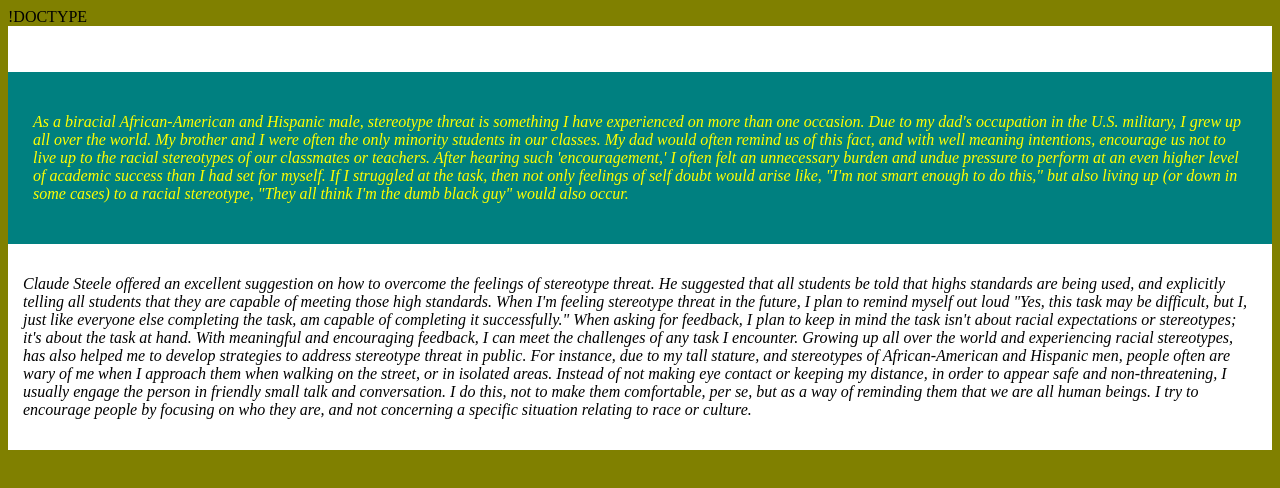
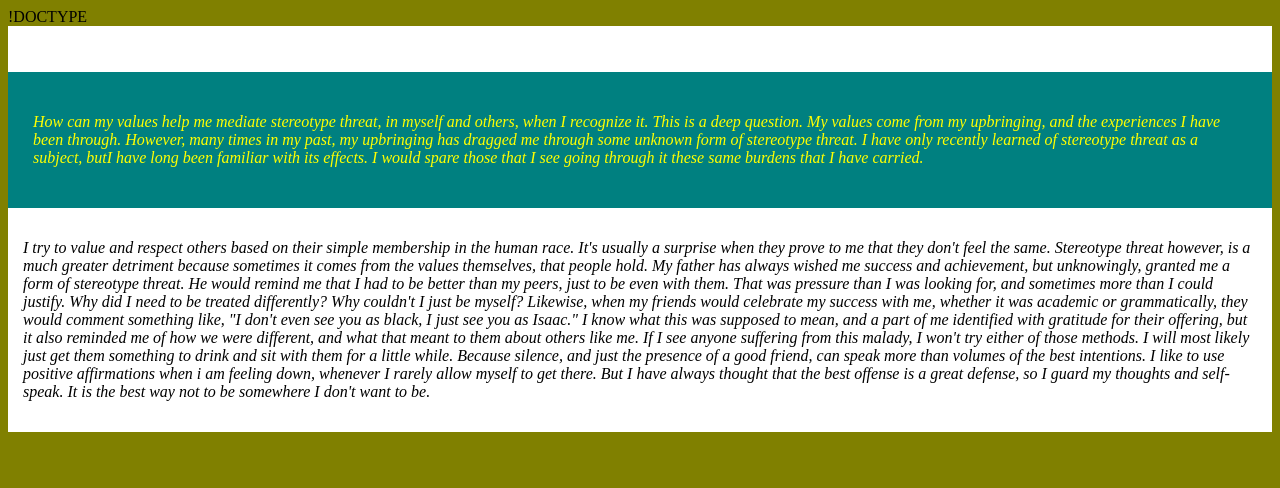
Before and after one commit to iceykohnn/iceykohnn.github.io, a plain HTML site: page unit1_projects/week7_cultural_blog.html in a window 1280 px wide. Drawn offline with Linux system fonts and the light colour scheme.

Commit message:
new week 7 commits today

```diff
--- a/unit1_projects/week7_cultural_blog.html
+++ b/unit1_projects/week7_cultural_blog.html
@@ -10,14 +10,14 @@
     </div>
 
         <div id="middle">
-    <p>  As a biracial African-American and Hispanic male, stereotype threat is something I have experienced on more than one occasion.  Due to my dad's occupation in the U.S. military, I grew up all over the world.  My brother and I were often the only minority students in our classes.  My dad would often remind us of this fact, and with well meaning intentions, encourage us not to live up to the racial stereotypes of our classmates or teachers.  After hearing such 'encouragement,'  I often felt an unnecessary burden and undue pressure to perform at an even higher level of academic success than I had set for myself.  If I struggled at the task, then not only feelings of self doubt would arise like, "I'm not smart enough to do this,"  but also living up (or down in some cases) to a racial stereotype, "They all think I'm the dumb black guy" would also occur.
-
-
+    <p>  How can my values help me mediate stereotype threat, in myself and others, when I recognize it.  This is a deep question. My values come from my upbringing, and the experiences I have been through.  However, many times in my past, my upbringing has dragged me through some unknown form of stereotype threat.  I have only recently learned of stereotype threat as a subject, butI have long been familiar with its effects. I would spare those that I see going through it these same burdens that I have carried.
         </p>
     </div>
-    <div id="bottom"><p> Claude Steele offered an excellent suggestion on how to overcome the feelings of stereotype threat.  He suggested that all students be told that highs standards are being used, and explicitly telling all students that they are capable of meeting those high standards.  When I'm feeling stereotype threat in the future, I plan to remind myself out loud "Yes, this task may be difficult, but I, just like everyone else completing the task, am capable of completing it successfully."  When asking for feedback, I plan to keep in mind the task isn't about racial expectations or stereotypes; it's about the task at hand.  With meaningful and encouraging feedback, I can meet the challenges of any task I encounter.
+    <div id="bottom"><p> I try to value and respect others based on their simple membership in the human race.  It's usually a surprise when they prove to me that they don't feel the same. Stereotype threat however, is a much greater detriment because sometimes it comes from the values themselves, that people hold.  My father has always wished me success and achievement, but unknowingly, granted me a form of stereotype threat.  He would remind me that I had to be better than my peers, just to be even with them.  That was pressure than I was looking for, and sometimes more than I could justify.  Why did I need to be treated differently? Why couldn't I just be myself?
 
-    Growing up all over the world and experiencing racial stereotypes,  has also helped me to develop strategies to address stereotype threat in public.   For instance, due to my tall stature, and stereotypes of African-American and Hispanic men, people often are wary of me when I approach them when walking on the street, or in isolated areas.  Instead of not making eye contact or keeping my distance, in order to appear safe and non-threatening, I usually engage the person in friendly small talk and conversation.  I do this, not to make them comfortable, per se, but as a way of reminding them that we are all human beings.  I try to encourage people by focusing on who they are, and not concerning a specific situation relating to race or culture.
+    Likewise, when my friends would celebrate my success with me, whether it was academic or grammatically, they would comment something like, "I don't even see you as black, I just see you as Isaac." I know what this was supposed to mean, and a part of me identified with gratitude for their offering, but it also reminded me of how we were different, and what that meant to them about others like me.  If I see anyone suffering from this malady, I won't try either of those methods.  I will most likely just get them something to drink and sit with them for a little while.  Because silence, and just the presence of a good friend, can speak more than volumes of the best intentions.
+
+    I like to use positive affirmations when i am feeling down, whenever I rarely allow myself to get there.  But I have always thought that the best offense is a great defense, so I guard my thoughts and self-speak.  It is the best way not to be somewhere I don't want to be.
         </p>
     </div>
         </div>
```
